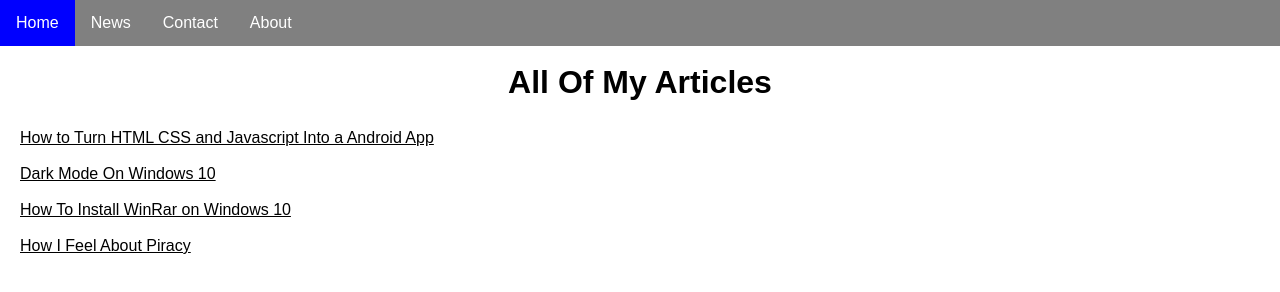
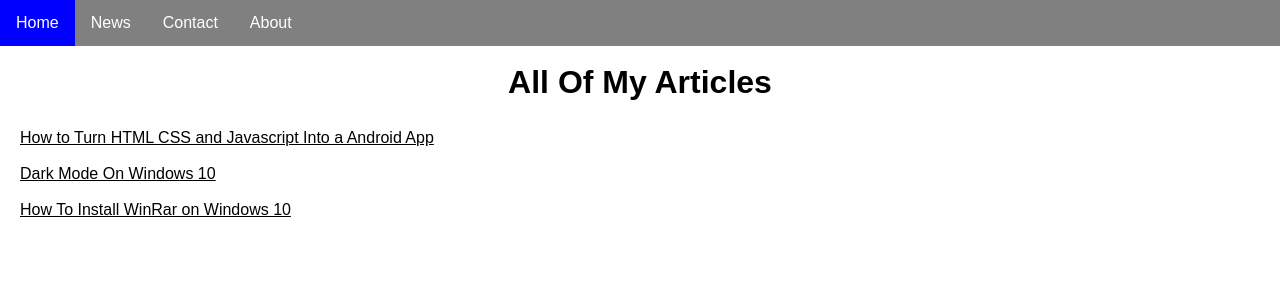
Before and after one commit to TechyKid/Techy-Info, a website: page article-list.html in a window 1280 px wide. Drawn offline with Linux system fonts and the light colour scheme.

Commit message:
Update article-list.html

```diff
--- a/article-list.html
+++ b/article-list.html
@@ -30,7 +30,6 @@
         <a href="winrar.html" class="articles">How To Install WinRar on Windows 10</a>
         <br>
         <br>
-        <a href="how-i-feel-about-piracy.html" class="articles">How I Feel About Piracy</a>
 
     </div>
 </body>
```
